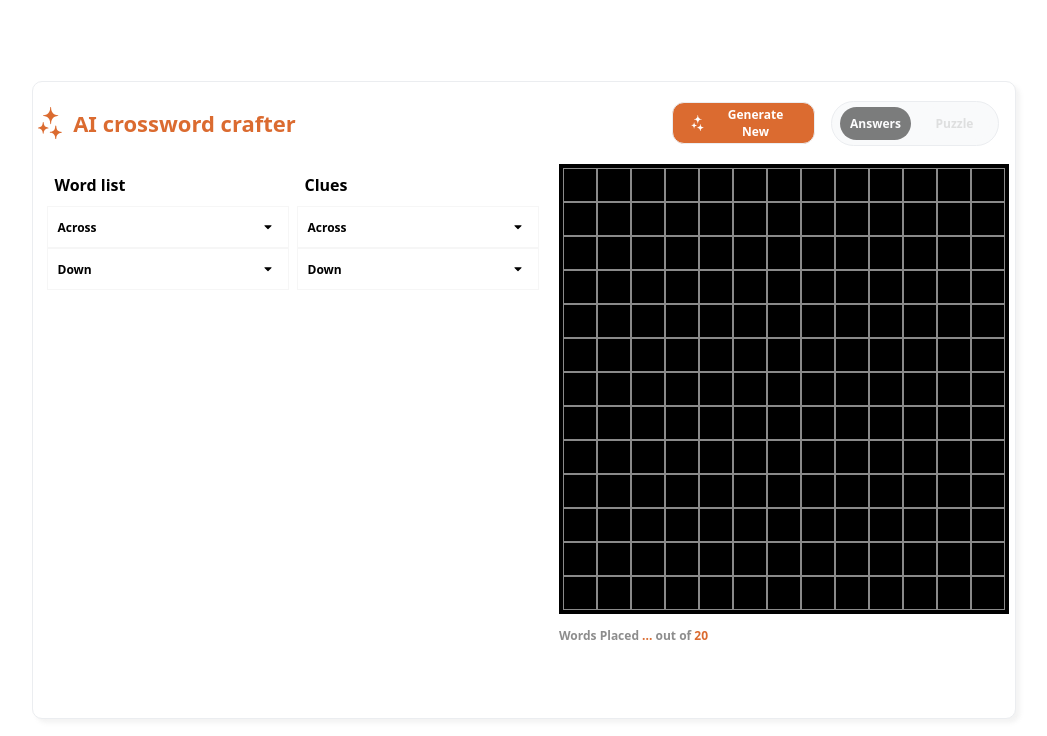
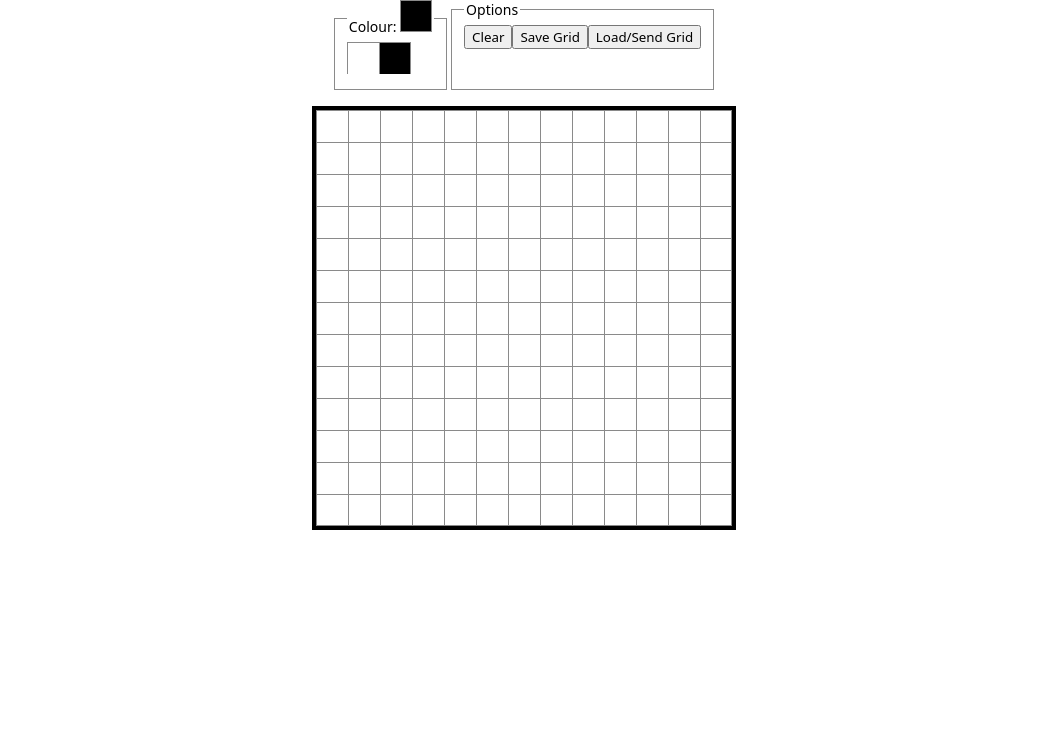
Before and after one commit to francescacallard/times-cross-word, a React (Create React App) app: page / in a window 1280 px wide. Shown: the top 736 px of the page, without its empty margins (116-1163 px from the left). Built offline with nearby package versions, Linux system fonts and the light colour scheme.

Commit message:
with weird hashtags

```diff
--- a/src/components/CrosswordTitle/index.jsx
+++ b/src/components/CrosswordTitle/index.jsx
@@ -1,10 +1,12 @@
 import React from 'react'
 import './styles.css'
+import { useApp } from 'context/AppContext'
 import { GenerateCrosswordButton } from '../GenerateCrosswordButton'
 import Sparkle from '../../assets/orangeSparkle.svg'
 import { Toggle } from 'components/Toggle'
 
 export const CrosswordTitle = () =>{
+  const { gridSaved } = useApp();
   return (
     <div className='title-buttons-container'>
     <div>
@@ -14,7 +16,7 @@ export const CrosswordTitle = () =>{
       <h1 className='ai-crossword-crafter-title'>AI crossword crafter</h1>
       </div>
       <div className="header-buttons">
-      <GenerateCrosswordButton />
+      {gridSaved && <GenerateCrosswordButton />}
       <Toggle />
       </div>
     </header>
--- a/src/components/GenerateCrosswordButton/index.jsx
+++ b/src/components/GenerateCrosswordButton/index.jsx
@@ -3,6 +3,7 @@ import { useApp } from 'context/AppContext'
 import './styles.css'
 import Sparkle from '../../assets/whiteSparkle.svg'
 import { Spinner } from 'components/Spinner'
+import axios from 'axios'
 export const GenerateCrosswordButton = () => {
   const {
     setCrosswordData,
@@ -11,7 +12,9 @@ export const GenerateCrosswordButton = () => {
     error,
     setError,
     crosswordData,
-    setCrosswordDataLoaded
+    setCrosswordDataLoaded,
+    gridSaved,
+    blackCells
   } = useApp();
 
 
@@ -21,27 +24,40 @@ export const GenerateCrosswordButton = () => {
     setCrosswordDataLoaded(true);
   };
 
-  const generateCrossword = () => {
+  const sendBlackCells = async () => {
+    const savedData = JSON.parse(localStorage.getItem('gridState'));
+    if (savedData && savedData.blackCells) {
+      try {
+        await axios.post('http://localhost:5000/generate-grid', {
+          blackCells: savedData.blackCells
+        });
+        console.log('Black cells sent to backend successfully');
+      } catch (error) {
+        console.error('Error sending black cells to backend:', error);
+        throw error;
+      }
+    }
+  };
+
+  const generateCrossword = async () => {
     setIsLoading(true);
     setError(null);
-    fetch('http://localhost:5000/generate-crossword')
-      .then(response => {
+    try {
+      await sendBlackCells();
+      const response = await fetch('http://localhost:5000/generate-crossword');
       if (!response.ok) {
         throw new Error('Network response was not ok');
       }
-        return response.json();
-      })
-      .then(data => {
+      const data = await response.json();
       setCrosswordData(data);
       updateCrosswordData(data);
-        setIsLoading(false);
       console.log('data from generated button:', data);
-      })
-      .catch(error => {
+    } catch (error) {
       console.error('Error:', error);
       setError(error.message);
+    } finally {
       setIsLoading(false);
-      });
+    }
   };
 
   if (error) return <div>Error: {error}</div>;
--- a/src/components/PaintGrid/index.jsx
+++ b/src/components/PaintGrid/index.jsx
@@ -1,4 +1,6 @@
 import React, { useState, useEffect, useCallback } from "react";
+import { useApp } from "context/AppContext";
+import axios from "axios";
 import "./styles.css";
 
 const COLORS = {
@@ -19,6 +21,7 @@ window.addEventListener("mouseup", () => {
 });
 
 export const PaintGrid = () => {
+  const { setGridSaved, setBlackCells } = useApp();
   const [activeColor, setActiveColor] = useState(COLORS.black);
   const [showGrid, setShowGrid] = useState(true);
   const [gridState, setGridState] = useState(
@@ -57,6 +60,9 @@ export const PaintGrid = () => {
 
     localStorage.setItem('gridState', JSON.stringify(saveData));
     console.log('Grid state saved');
+    setGridSaved(true);
+    setBlackCells(blackCells);
+
   };
 
   const loadGridState = () => {
@@ -65,6 +71,15 @@ export const PaintGrid = () => {
       setGridState(savedData.gridState);
       console.log('Grid state loaded');
       console.log('Black cells:', savedData.blackCells);
+      axios.post('http://localhost:5000/generate-grid', {
+        blackCells: savedData.blackCells
+      })
+      .then(response => {
+        console.log('Black cells sent to backend:', response.data);
+      })
+      .catch(error => {
+        console.error('Error sending black cells to backend:', error);
+      });
     }
   };
 
@@ -88,7 +103,7 @@ export const PaintGrid = () => {
           <legend>Options</legend>
           <button onClick={clearCells}>Clear</button>
           <button onClick={saveGridState}>Save Grid</button>
-          <button onClick={loadGridState}>Load Grid</button>
+          <button onClick={loadGridState}>Load/Send Grid</button>
         </fieldset>
       </section>
       <section
--- a/src/context/AppContext.jsx
+++ b/src/context/AppContext.jsx
@@ -30,13 +30,15 @@ export const AppProvider = ({ children }) => {
   const [crosswordDataLoaded, setCrosswordDataLoaded] = useState(false);
   const [showPuzzle, setShowPuzzle] = useState(false);
   const [selectedWordId, setSelectedWordId] = useState(null)
+  const [gridSaved, setGridSaved] = useState(false);
+  const [blackCells, setBlackCells] = useState([]);
 
   const togglePuzzleView = (view) => {
     setShowPuzzle(view === 'puzzle')
   }
 
   return (
-    <AppContext.Provider value={{ list, setList, randomList, setRandomList, grid, setGrid, crosswordData, setCrosswordData, error, setError, numbers, setNumbers, words, setWords, showList, setShowList, clues, setClues, showCrossword, setShowCrossword, crosswordGrid, setCrosswordGrid, showCrosswordSolution, setShowCrosswordSolution, cluesSolution, setCluesSolution, solutionLoaded, setSolutionLoaded, correctLetters, setCorrectLetters, correctWords, setCorrectWords, checkMode, setCheckMode, listLoaded, setListLoaded, editedWords, setEditedWords, isLoading, setIsLoading, showWordBank, setShowWordBank, showSolution, setShowSolution, showDisplay, setShowDisplay, showLegend, setShowLegend, crosswordDataLoaded, setCrosswordDataLoaded, showPuzzle, setShowPuzzle, togglePuzzleView, selectedWordId, setSelectedWordId  }}>
+    <AppContext.Provider value={{ list, setList, randomList, setRandomList, grid, setGrid, crosswordData, setCrosswordData, error, setError, numbers, setNumbers, words, setWords, showList, setShowList, clues, setClues, showCrossword, setShowCrossword, crosswordGrid, setCrosswordGrid, showCrosswordSolution, setShowCrosswordSolution, cluesSolution, setCluesSolution, solutionLoaded, setSolutionLoaded, correctLetters, setCorrectLetters, correctWords, setCorrectWords, checkMode, setCheckMode, listLoaded, setListLoaded, editedWords, setEditedWords, isLoading, setIsLoading, showWordBank, setShowWordBank, showSolution, setShowSolution, showDisplay, setShowDisplay, showLegend, setShowLegend, crosswordDataLoaded, setCrosswordDataLoaded, showPuzzle, setShowPuzzle, togglePuzzleView, selectedWordId, setSelectedWordId, gridSaved, setGridSaved, blackCells, setBlackCells  }}>
       {children}
     </AppContext.Provider>
   )
--- a/src/routes/Index/index.tsx
+++ b/src/routes/Index/index.tsx
@@ -9,8 +9,8 @@ const Index: React.FC = () => {
 
   return (
     <div className="App">
+      <PaintGrid />
       <GenerateCrossword />
-      <PaintGrid />
     </div>
   );
 }
```
Lines whose indentation alone changed are shown as unchanged.
